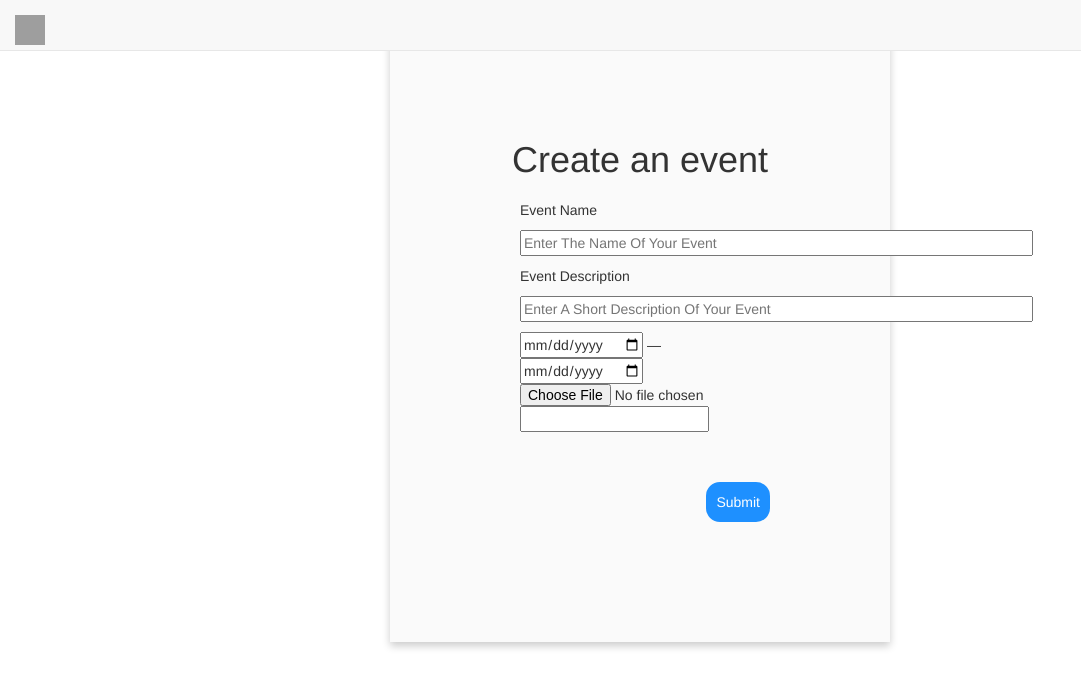
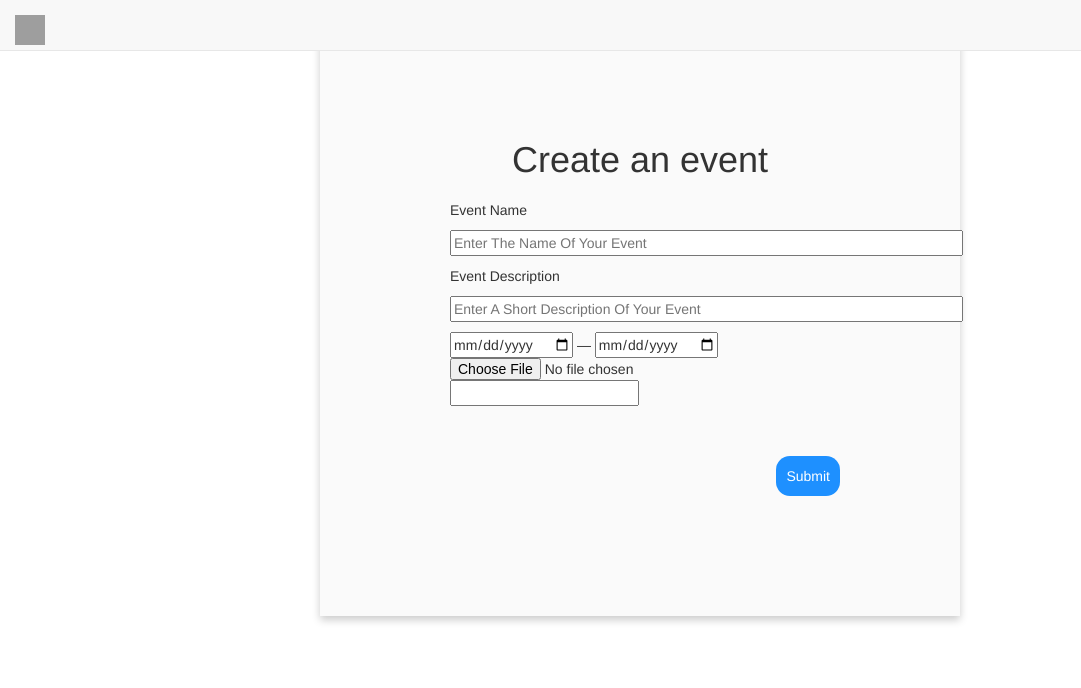
Before and after one commit to lotnee/Comp4920, a Flask app: template app/templates/create-event.html in a window 1280 px wide. Shown: the top 688 px of the page, without its empty margins (0-1081 px from the left). Run offline with Flask 2, Linux system fonts and the light colour scheme; the template is opened without the code that fills it: values that come from a table or form of the project are taken from there, others are empty; some libraries are stand-ins or nearby versions; grey boxes are pictures that could not be loaded.

```diff
--- a/app/static/create-event.css
+++ b/app/static/create-event.css
@@ -1,7 +1,7 @@
 
 .container{
   padding:120px;
-  max-width:500px;
+  max-width:50%;
   text-align:center;
   background-color: #fafafa;
   box-shadow: 0 4px 8px 0 rgba(0, 0, 0, 0.2);
```
